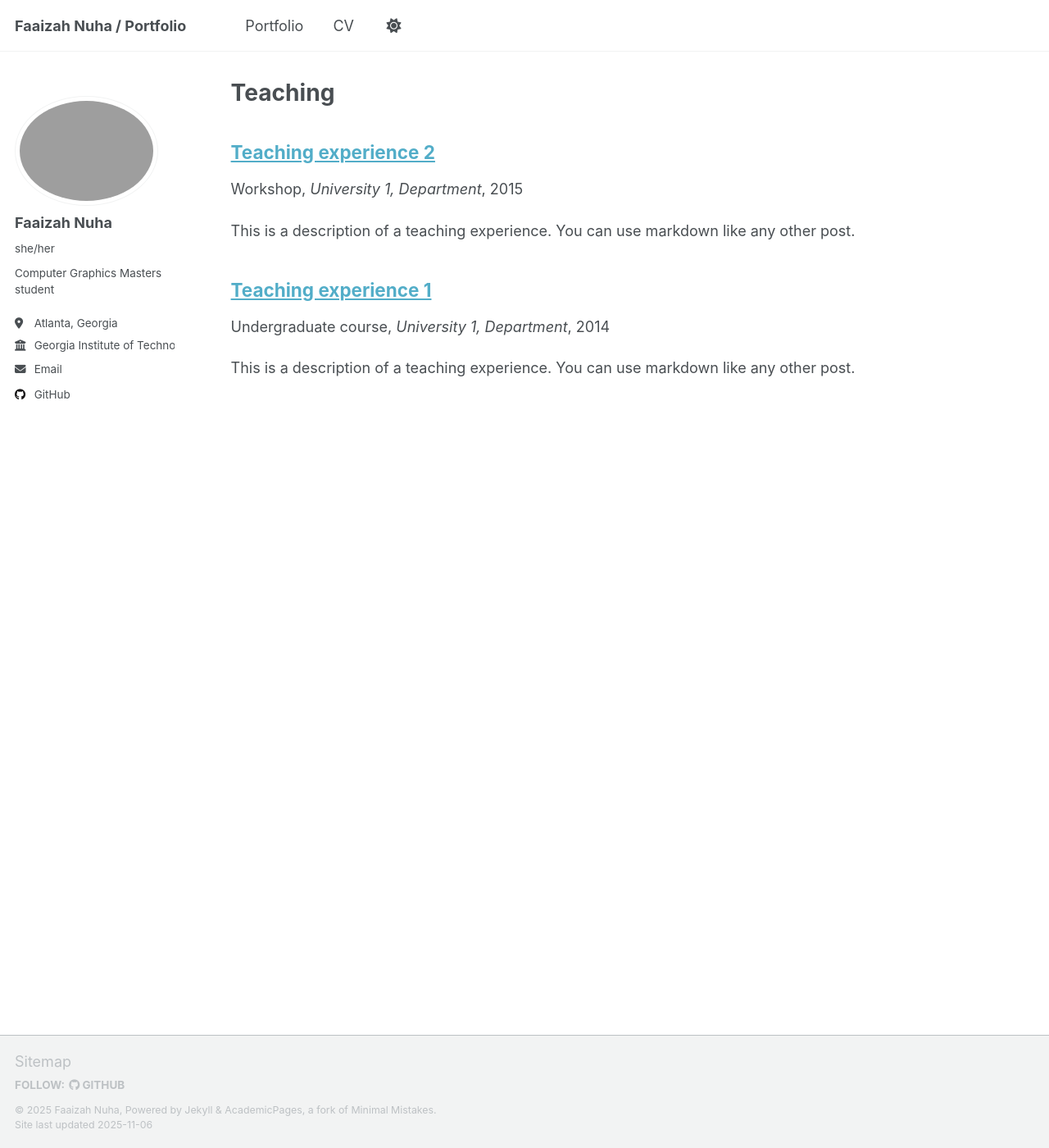
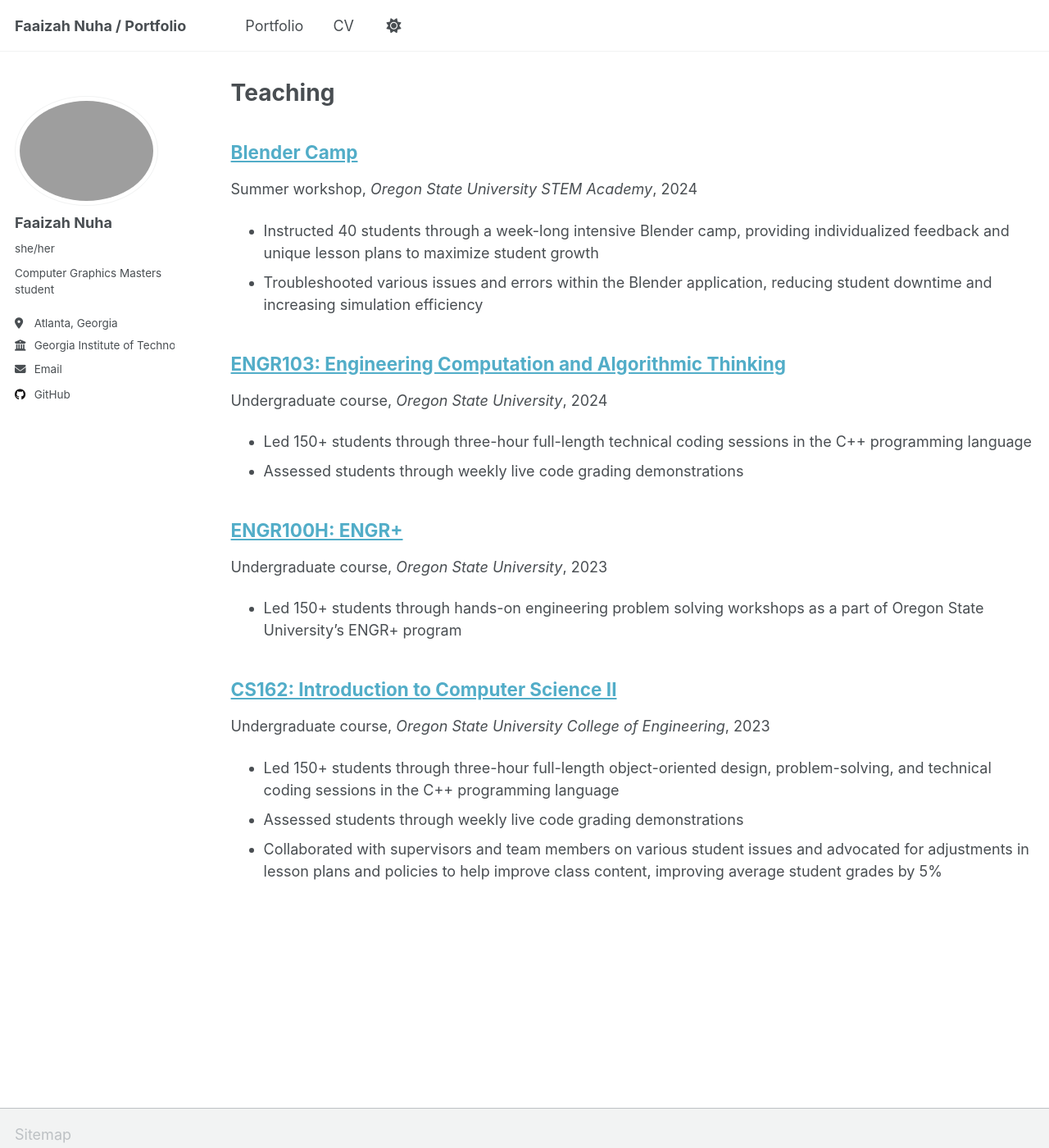
Before and after one commit to fnuha/fnuha.github.io, a Jekyll site: the page built from _pages/teaching.html, in a window 1280 px wide and 1400 px high. Shown: the whole window at 82% size. Built offline with Jekyll 4.4.1, drawn with Linux system fonts in a browser that asks for light colours; a script that is not in the unit is left out.

Commit message:
added classes

```diff
--- a/_pages/cv.md
+++ b/_pages/cv.md
@@ -11,11 +11,13 @@ redirect_from:
 
 Education
 ======
-* Ph.D in Version Control Theory, GitHub University, 2018 (expected)
-* M.S. in Jekyll, GitHub University, 2014
-* B.S. in GitHub, GitHub University, 2012
+* M.S. in Computer Science, Computer Graphics specialization, Georgia Institute of Technology, 2027 (expected)
+  * Relevant Coursework: Computer Vision, Video Game Design, Data Visualization
+* B.S. in Computer Science, Oregon State University, 2025
+  * 3.98 GPA
+  * Relevant Coursework: Computer Graphics, Parallel Programming, High-Performance Computing, Data Structures, Algorithms, Operating Systems, Computer Architecture, Computer Networks
 
-Work experience
+<!-- Projects
 ======
 * Spring 2024: Academic Pages Collaborator
   * GitHub University
@@ -30,18 +32,18 @@ Work experience
 * Summer 2015: Research Assistant
   * GitHub University
   * Duties included: Tagging issues
-  * Supervisor: Professor Git
+  * Supervisor: Professor Git -->
 
 Skills
 ======
-* Skill 1
-* Skill 2
-  * Sub-skill 2.1
-  * Sub-skill 2.2
-  * Sub-skill 2.3
-* Skill 3
+* Programming Languages: C++, C, Python, Assembly (x86, AVR), Verilog, JavaScript, Java
+* Tools and Environments:
+    * Computer Graphics: Vulkan, CUDA, OpenGL, Blender
+    * HPC/Hardware: OpenCL, HLSL, GLSL, MPI, SIMD, multithreading
+    * Code Management: Linux shell script, Windows Powershell, Git and Github
+    * Other:  MATLAB, Pytorch
 
-Publications
+<!-- Publications
 ======
   <ul>{% for post in site.publications reversed %}
     {% include archive-single-cv.html %}
@@ -51,14 +53,14 @@ Talks
 ======
   <ul>{% for post in site.talks reversed %}
     {% include archive-single-talk-cv.html  %}
-  {% endfor %}</ul>
+  {% endfor %}</ul> -->
 
-Teaching
+Leadership
 ======
   <ul>{% for post in site.teaching reversed %}
     {% include archive-single-cv.html %}
   {% endfor %}</ul>
 
-Service and leadership
+<!-- Service and leadership
 ======
-* Currently signed in to 43 different slack teams
+* Currently signed in to 43 different slack teams -->
--- a/_teaching/2014-spring-teaching-1.md
+++ /dev/null
@@ -1,20 +0,0 @@
----
-title: "Teaching experience 1"
-collection: teaching
-type: "Undergraduate course"
-permalink: /teaching/2014-spring-teaching-1
-venue: "University 1, Department"
-date: 2014-01-01
-location: "City, Country"
----
-
-This is a description of a teaching experience. You can use markdown like any other post.
-
-Heading 1
-======
-
-Heading 2
-======
-
-Heading 3
-======
--- a/_teaching/2015-spring-teaching-2.md
+++ /dev/null
@@ -1,20 +0,0 @@
----
-title: "Teaching experience 2"
-collection: teaching
-type: "Workshop"
-permalink: /teaching/2015-spring-teaching-1
-venue: "University 1, Department"
-date: 2015-01-01
-location: "City, Country"
----
-
-This is a description of a teaching experience. You can use markdown like any other post.
-
-Heading 1
-======
-
-Heading 2
-======
-
-Heading 3
-======
--- /dev/null
+++ b/_teaching/blender.md
@@ -0,0 +1,12 @@
+---
+title: "Blender Camp"
+collection: teaching
+type: "Summer workshop"
+permalink: /teaching/blender
+venue: "Oregon State University STEM Academy"
+date: 2024-06-15
+location: "Corvallis, Oregon"
+---
+
+*   Instructed 40 students through a week-long intensive Blender camp, providing individualized feedback and unique lesson plans to maximize student growth
+*   Troubleshooted various issues and errors within the Blender application, reducing student downtime and increasing simulation efficiency
--- /dev/null
+++ b/_teaching/cs162.md
@@ -0,0 +1,13 @@
+---
+title: "CS162: Introduction to Computer Science II"
+collection: teaching
+type: "Undergraduate course"
+permalink: /teaching/CS162
+venue: "Oregon State University College of Engineering"
+date: 2023-09-15
+location: "Corvallis, Oregon"
+---
+
+*   Led 150+ students through three-hour full-length object-oriented design, problem-solving, and technical coding sessions in the C++ programming language
+*   Assessed students through weekly live code grading demonstrations
+*   Collaborated with supervisors and team members on various student issues and advocated for adjustments in lesson plans and policies to help improve class content, improving average student grades by 5%
--- /dev/null
+++ b/_teaching/engr100.md
@@ -0,0 +1,11 @@
+---
+title: "ENGR100H: ENGR+"
+collection: teaching
+type: "Undergraduate course"
+permalink: /teaching/engr100
+venue: "Oregon State University"
+date: 2023-09-15
+location: "Corvallis, Oregon"
+---
+
+*   Led 150+ students through hands-on engineering problem solving workshops as a part of Oregon State University's ENGR+ program
--- /dev/null
+++ b/_teaching/engr103.md
@@ -0,0 +1,12 @@
+---
+title: "ENGR103: Engineering Computation and Algorithmic Thinking"
+collection: teaching
+type: "Undergraduate course"
+permalink: /teaching/engr103
+venue: "Oregon State University"
+date: 2024-01-15
+location: "Corvallis, Oregon"
+---
+
+*   Led 150+ students through three-hour full-length technical coding sessions in the C++ programming language
+*   Assessed students through weekly live code grading demonstrations
```
Also changed, not shown: other parts of _pages/cv.md (+1 -1 lines).
